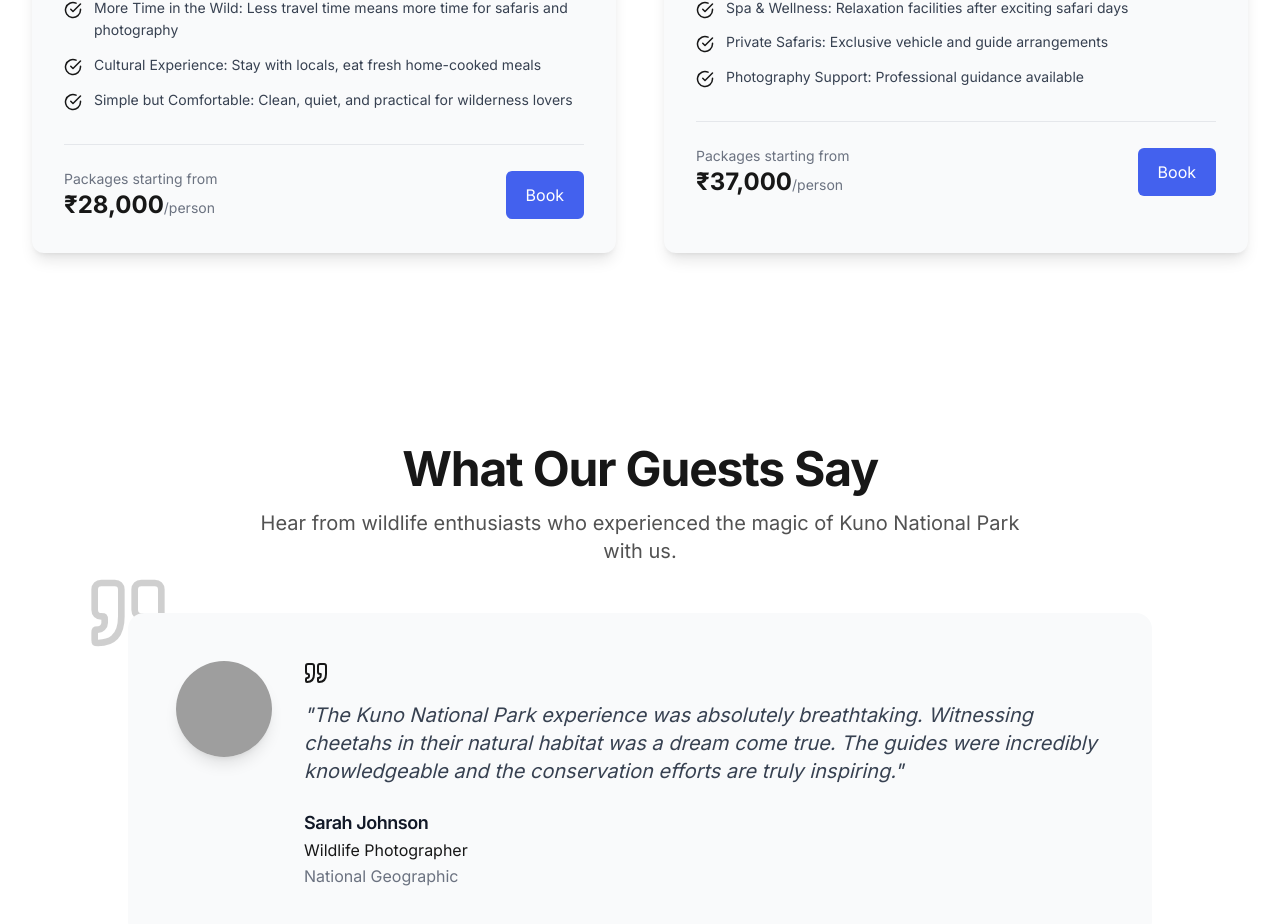
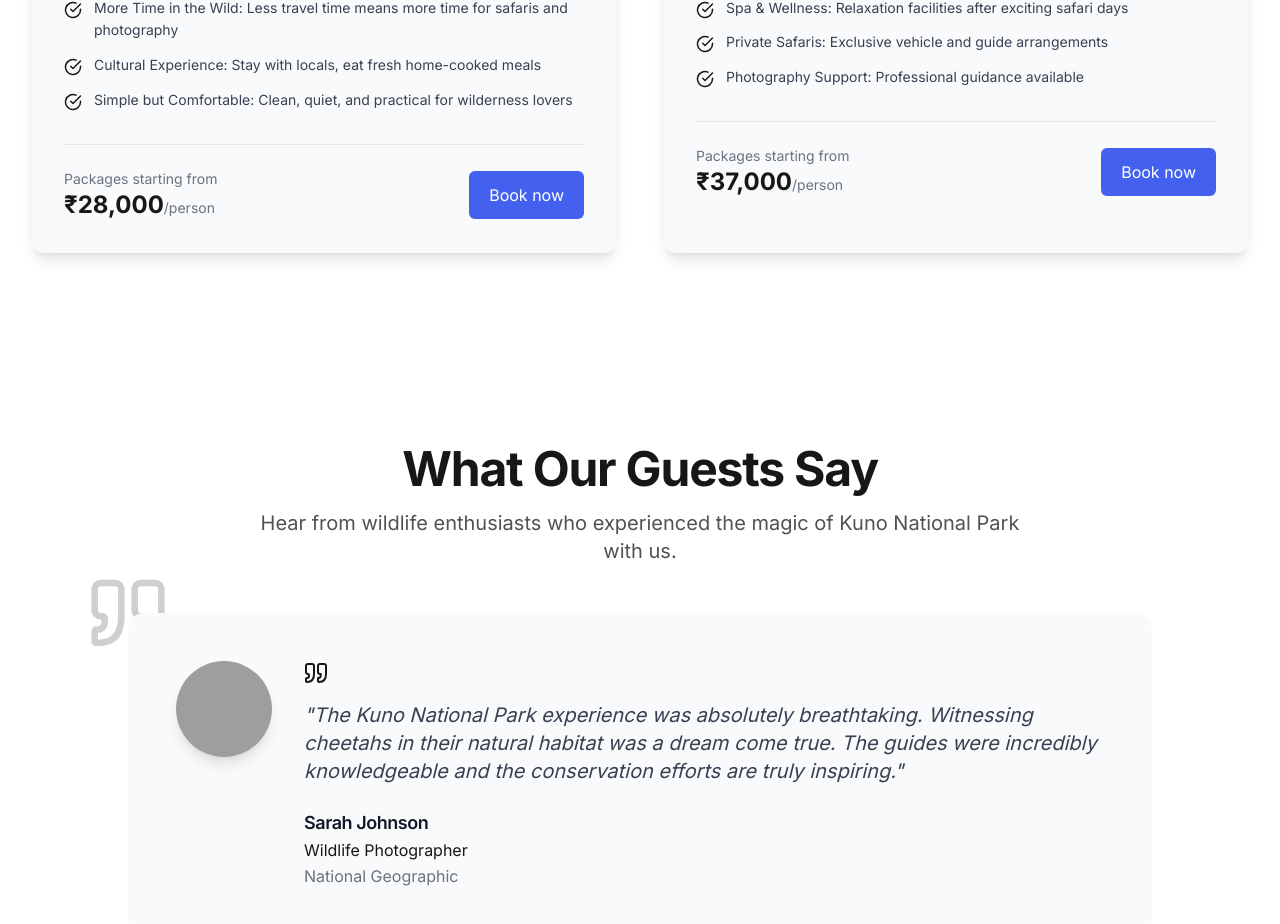
Before and after one commit to choudharysunaina/findingfauna, a React (Vite) app: page /package/kuno-cheetah-safari-package in a window 1280 px wide. Shown: the part 3091-4015 px from the top of the page. Built offline with nearby package versions, Linux system fonts and the light colour scheme; grey boxes are pictures that could not be loaded.

Commit message:
Add smooth scroll and update booking button

```diff
--- a/src/pages/KunoCheetahSafariPackage.tsx
+++ b/src/pages/KunoCheetahSafariPackage.tsx
@@ -1,4 +1,4 @@
-import { useState } from 'react';
+import { useRef, useState } from 'react';
 import { motion, AnimatePresence } from 'framer-motion';
 import { useForm } from 'react-hook-form';
 import {
@@ -34,6 +34,7 @@ import {
 } from 'lucide-react';
 import SectionHeading from '../components/ui/SectionHeading';
 import ContactSection from '../components/home/ContactSection';
+import { Link } from 'react-router-dom';
 
 interface ContactFormData {
   name: string;
@@ -228,6 +229,11 @@ const KunoCheetahSafariPackage = () => {
     alert('Thank you for your message! We will get back to you soon.');
     reset();
   };
+  const itineraryRef = useRef<HTMLDivElement>(null); // Create a reference for the Detailed Itinerary section
+
+  const scrollToItinerary = () => {
+    itineraryRef.current?.scrollIntoView({ behavior: 'smooth' }); // Scroll to the section smoothly
+  };
 
   return (
     <div className="min-h-screen bg-gray-50">
@@ -294,7 +300,7 @@ const KunoCheetahSafariPackage = () => {
                 transition={{ duration: 0.6, delay: 0.6 }}
                 className="flex flex-col sm:flex-row gap-4"
               >
-                <button className="btn-primary">
+                <button className="btn-primary" onClick={scrollToItinerary}>
                   Get details
                 </button>
               </motion.div>
@@ -338,7 +344,7 @@ const KunoCheetahSafariPackage = () => {
       </section>
 
       {/* Detailed Itinerary */}
-      <section className="section bg-gray-50">
+      <section className="section bg-gray-50"  ref={itineraryRef}>
         <div className="container">
           <SectionHeading
             title="Detailed Itinerary"
@@ -538,9 +544,9 @@ const KunoCheetahSafariPackage = () => {
                           <span className="text-sm font-normal text-gray-500">/person</span>
                         </p>
                       </div>
-                      <button className="btn-primary">
-                        Book
-                      </button>
+                       <Link to="/contact" className="btn-primary">
+                        Book now
+                      </Link>
                     </div>
                   </div>
                 </div>
```
